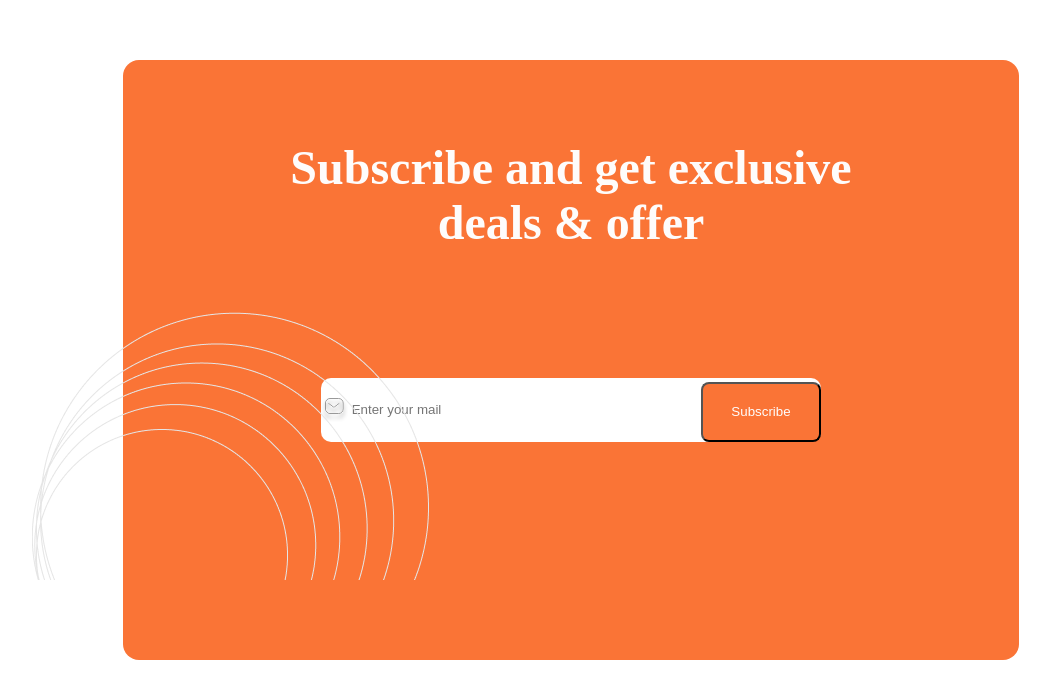
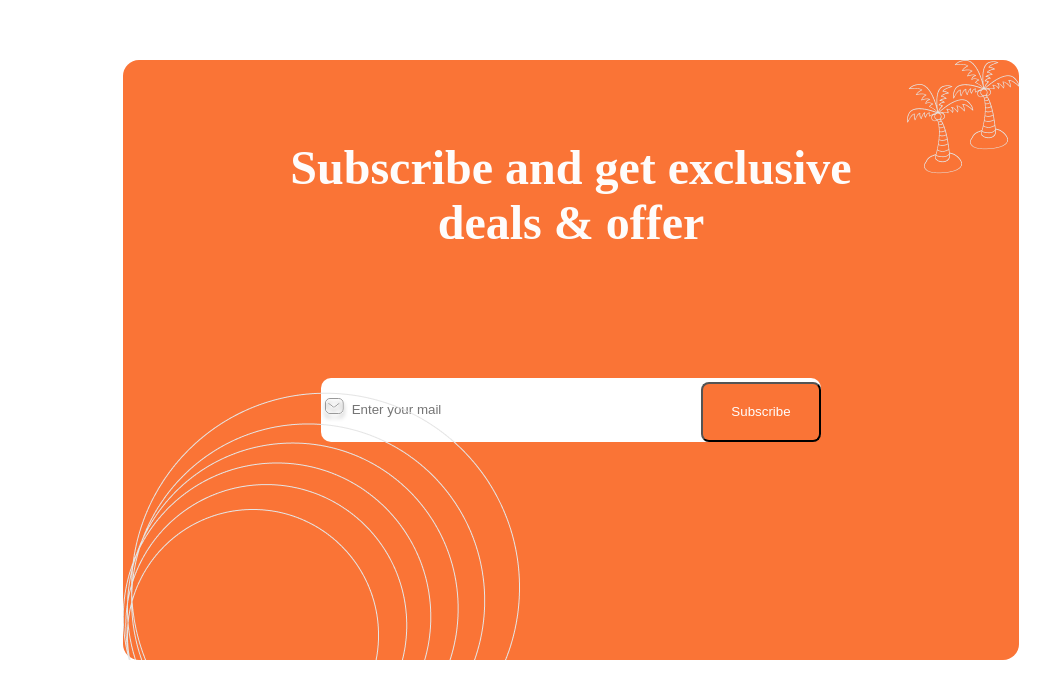
Before and after one commit to zharukandrew/trav-master, a plain HTML site: page index.html in a window 1280 px wide. Shown: the part 5096-5794 px from the top of the page, without its empty margins (37-1087 px from the left). Drawn offline with Linux system fonts and the light colour scheme; a web font is replaced by a local one.

Commit message:
Добавил инфу

```diff
--- a/index.html
+++ b/index.html
@@ -515,34 +515,15 @@
 
                 <input type="text" placeholder=" Enter your mail">
             </div>
-            <!--<p><svg width="27" height="24" viewBox="0 0 27 24" fill="none" xmlns="http://www.w3.org/2000/svg">
-            <g filter="url(#filter0_d_201_521)">
-            <path d="M7.55566 5.33301L12.289 8.88301C12.6446 9.14967 13.1334 9.14967 13.489 8.88301L18.2223 5.33301" stroke="#999999" stroke-linecap="round"/>
-            <rect x="4.5" y="0.5" width="17.6667" height="15" rx="4.5" stroke="#999999"/>
-            </g>
-            <defs>
-            <filter id="filter0_d_201_521" x="0" y="0" width="26.6666" height="24" filterUnits="userSpaceOnUse" color-interpolation-filters="sRGB">
-            <feFlood flood-opacity="0" result="BackgroundImageFix"/>
-            <feColorMatrix in="SourceAlpha" type="matrix" values="0 0 0 0 0 0 0 0 0 0 0 0 0 0 0 0 0 0 127 0" result="hardAlpha"/>
-            <feOffset dy="4"/>
-            <feGaussianBlur stdDeviation="2"/>
-            <feComposite in2="hardAlpha" operator="out"/>
-            <feColorMatrix type="matrix" values="0 0 0 0 0 0 0 0 0 0 0 0 0 0 0 0 0 0 0.25 0"/>
-            <feBlend mode="normal" in2="BackgroundImageFix" result="effect1_dropShadow_201_521"/>
-            <feBlend mode="normal" in="SourceGraphic" in2="effect1_dropShadow_201_521" result="shape"/>
-            </filter>
-            </defs>
-            </svg></p>
 
-       <input type="text"placeholder=" Enter your mail">
-
-
-        <button>Subscribe</button>-->
             <div class="subscribe__lists-button"><button>Subscribe</button></div>
 
         </div>
         <div class="subscribe__border">
             <div class="subscribe__border-item-1"><img src="img/круг.png" alt=""></div>
+        </div>
+        <div class="subscribe__palma">
+            <div class="subscribe__palma-item-1"><img src="img/пальма.png" alt=""></div>
         </div>
     </section>
     <section class="triabocks">
--- a/style.scss
+++ b/style.scss
@@ -699,6 +699,10 @@ li{
             display: flex;
             flex-direction: column;
             align-items: center;
+            position:relative;
+            right: 0px;
+            left:0px;
+
             &__list{
                 display: flex;
                justify-content: center;
@@ -762,17 +766,23 @@ li{
 
             }
             &__border {
-                position: relative;
-                right: 150px;
-                bottom:450px;
+
+                &-item-1{
+                    position: absolute;
+                    left: 0px;
+                    bottom:0px;
+
+                    width: 389.448px;
+                }
+
+            }
+            &__palma{
                 &-item-1{
                     position: absolute;
                     right: 0px;
                     top:0px;
-
-                    width: 389.448px;
+                    max-width: 112px;
                 }
-
             }
         }
         .triabocks{
```
Also changed, not shown: style.css, 1 other file.
